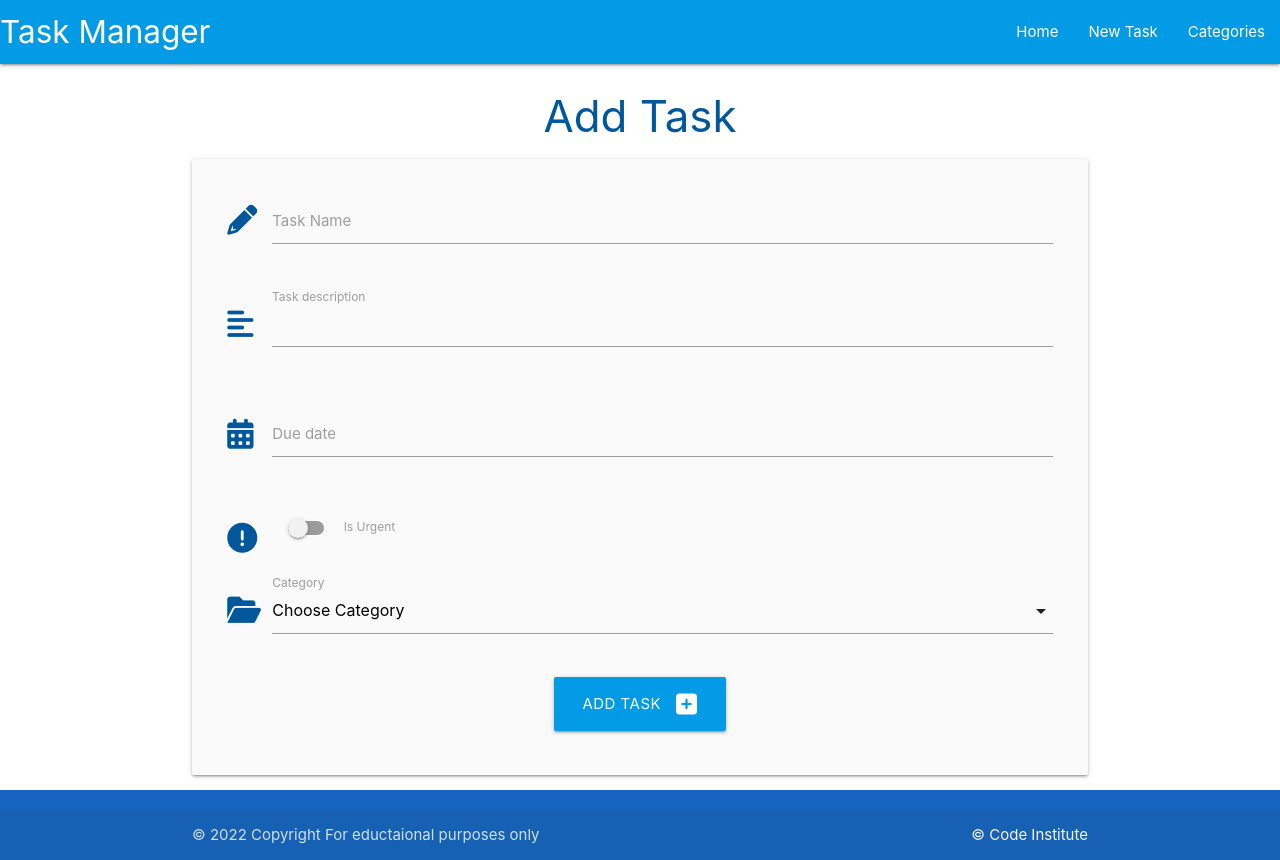
After one commit to BrianStritch/DBMS-Walkthrough_project, a Flask app: page /add_task in a window 1280 px wide. The commit adds this page. Run offline with Flask 2, Linux system fonts and the light colour scheme; data that the repository does not hold is empty.

Commit message:
add option to create tasks to add to categories and update readme

```diff
--- a/taskmanager/routes.py
+++ b/taskmanager/routes.py
@@ -3,23 +3,32 @@
 
 2. Then, from our main taskmanager package, let's import both 'app' and 'db'.
 
-3. For simplicity to get the app running, we'll create a basic app route using the root-level directory of slash.
-    This will be used to target a function called 'home', which will just return the rendered_template
+3. For simplicity to get the app running, we'll create a basic app route
+    using the root-level directory of slash.
+    This will be used to target a function called 'home',
+    which will just return the rendered_template
     of "base.html" that we will create shortly.
 
 ########### after writing models.py
-4. we need to import these classes from models.py in order to generate our database next.
+4. we need to import these classes from models.py in order to generate
+    our database next.
 
 # back in stage 4 to set button function
-5. If the requested method is equal to POST, then we will create a new variable called
-    'category', which will be set to a new instance of the Category() model imported at the top of the file.
+5. If the requested method is equal to POST,
+    then we will create a new variable called
+    'category', which will be set to a new instance of the
+    Category() model imported at the top of the file.
 
-    Once we've grabbed the form data, we can then 'add' and 'commit' this information to the
-    SQLAlchemy database variable of 'db' imported at the top of the file.
-    This will use the database sessionmaker instance that we learned about in some of the previous videos.
-    After the form gets submitted, and we're adding and committing the new data to our database,
+    Once we've grabbed the form data, we can then 'add' and
+    'commit' this information to the SQLAlchemy database variable
+    of 'db' imported at the top of the file.
+    This will use the database sessionmaker instance that we learned
+    about in some of the previous videos.
+    After the form gets submitted, and we're adding and committing
+    the new data to our database,
     we could redirect the user back to the 'categories' page.
-    We'll need to import the 'redirect' and 'url_for' classes at the top of the file from our flask import.
+    We'll need to import the 'redirect' and 'url_for' classes at the
+    top of the file from our flask import.
 
 6. back in stage 5 - specific notes in readme
 
@@ -65,6 +74,8 @@
         'category' variable, and then commit the session changes.
         Finally, once that's been deleted and our session has been committed, we can simply
         redirect the user back to the function above called "categories".
+# back in stage 8
+12. specific notes in readme
 """
 # 1
 from flask import render_template, request, redirect, url_for
@@ -72,7 +83,7 @@ from flask import render_template, request, redirect, url_for
 from taskmanager import app, db
 
 # 4
-from taskmanager.models import Category, Task
+from taskmanager.models import Category, Task, Tasks
 
 # 3
 @app.route("/")
@@ -118,3 +129,21 @@ def delete_category(category_id):
     db.session.delete(category)
     db.session.commit()
     return redirect(url_for("categories"))
+
+# 12
+@app.route("/add_task", methods=["GET", "POST"])
+def add_task():
+    categories = list(Category.query.order_by(Category.category_name).all())
+    if request.method == "POST":
+        task = Tasks(
+            task_name = request.form.get("task_name"),
+            task_description = request.form.get("task_description"),
+            is_urgent = bool(True if request.form.get("is_urgent") else False),
+            due_date = request.form.get("due_date"),
+            category_id = request.form.get("category_id")
+        )
+        category = Category(category_name=request.form.get("category_name"))
+        db.session.add(task)
+        db.session.commit()
+        return redirect(url_for("home"))
+    return render_template("add_task.html", categories = categories)
--- a/taskmanager/static/js/script.js
+++ b/taskmanager/static/js/script.js
@@ -1,11 +1,23 @@
- """
+ /**
+  *
  the first eventlistener is for the sidenav functionality
- """
+ **/
 
  document.addEventListener('DOMContentLoaded', function() {
      // sidenav initialisation
     let sidenav = document.querySelectorAll('.sidenav');
     M.Sidenav.init(sidenav);
+    // this is added in from function below to initialize datepicker
+    let datepicker = document.querySelectorAll('.datepicker');
+    M.Datepicker.init(datepicker, {
+      format: "dd mmmm, yyyy", // this format gives eg: 1 febuary, 2024   - taken from materialize website
+      i18n:{done: "Select"}
+      });
+
+    // this is added in from function below to initialize dropdown
+    let selects = document.querySelectorAll('select');
+    M.FormSelect.init(selects);
+
   });
 
   // Or with jQuery
@@ -13,3 +25,30 @@
 //   $(document).ready(function(){
 //     $('.sidenav').sidenav();
 //   });
+
+
+// this is from stage 8 initializing the datepicker in tasks form
+
+// document.addEventListener('DOMContentLoaded', function() {
+//   var elems = document.querySelectorAll('.datepicker');
+//   var instances = M.Datepicker.init(elems, options);
+// });
+
+  // Or with jQuery
+
+  // $(document).ready(function(){
+  //   $('.datepicker').datepicker();
+  // });
+
+
+ // this is from stage 8 initializing the dropdown menu in tasks form
+  // document.addEventListener('DOMContentLoaded', function() {
+  //   var elems = document.querySelectorAll('select');
+  //   var instances = M.FormSelect.init(elems, options);
+  // });
+
+  // // Or with jQuery
+
+  // $(document).ready(function(){
+  //   $('select').formSelect();
+  // });
--- /dev/null
+++ b/taskmanager/templates/add_task.html
@@ -0,0 +1,71 @@
+{% extends "base.html" %}
+{% block content %}
+<h3 class="light-blue-text text-darken-4 center-align">Add Task</h3>
+
+<div class="row card-panel grey lighten-5">
+    <form class="col s12 " method="POST" action="{{ url_for('add_task')}}">
+        <!-- Task Name -->
+        <div class="row">
+            <div class="input-field col s12">
+                <i class="fas fa-pencil-alt prefix light-blue-text text-darken-4"></i>
+                <input id="task_name" name="task_name" type="text" minlength="5" maxlength="50" class="validate"
+                    required>
+                <label for="task_name">Task Name</label>
+            </div>
+        </div>
+        <!-- Task description -->
+        <div class="row">
+            <div class="input-field col s12">
+                <i class="fas fa-align-left prefix light-blue-text text-darken-4"></i>
+                <textarea id="task_description" name="task_description" type="text" minlength="50" maxlength="200"
+                    class="materialize-textarea validate" required>
+                </textarea>
+                <label for="task_description">Task description</label>
+            </div>
+        </div>
+         <!-- Due date -->
+         <div class="row">
+            <div class="input-field col s12">
+                <i class="fas fa-calendar-alt prefix light-blue-text text-darken-4"></i>
+                <input id="due_date" name="due_date" type="text" class="datepicker validate"
+                    required>
+                <label for="due_date">Due date</label>
+            </div>
+        </div>
+        <!-- is_urgent -->
+        <div class="row">
+            <div class="input-field col s12">
+                <div class="switch">
+                    <i class="fas fa-exclamation-circle prefix light-blue-text text-darken-4"></i>
+                    <label for="is_urgent">
+                        <input id="is_urgent" name="is_urgent" type="checkbox">
+                        <span class="lever"></span>
+                        Is Urgent
+                    </label>
+                </div>
+            </div>
+        </div>
+        <!-- category_id -->
+        <div class="row">
+            <div class="input-field col s12">
+                <i class="fas fa-folder-open prefix light-blue-text text-darken-4"></i>
+                <select name="category_id" id="category_id" class="validate" required>
+                    <option value="" disabled selected >Choose Category</option>
+                    {% for category in categories %}
+                    <option value="{{ category.id }}">{{ category.category_name }}</option>
+                    {% endfor %}
+                </select>
+                <label for="category_id">Category</label>
+            </div>
+        </div>
+        <!-- Submit Button -->
+        <div class="row">
+            <div class="col s12 center-align">
+                <button type="submit" class="btn-large light-blue darken-1">
+                    Add Task <i class="fas fa-plus-square right"></i>
+                </button>
+            </div>
+        </div>
+    </form>
+</div>
+{% endblock %}
--- a/taskmanager/templates/base.html
+++ b/taskmanager/templates/base.html
@@ -21,7 +21,7 @@
               <a href="#" data-target="mobile-demo" class="sidenav-trigger"><i class="fas fa-bars"></i></a>
               <ul class="right hide-on-med-and-down">
                 <li><a href="{{url_for('home')}}">Home</a></li>
-                <li><a href="">New Task</a></li>
+                <li><a href="{{url_for('add_task')}}">New Task</a></li>
                 <li><a href="{{url_for('categories')}}">Categories</a></li>
               </ul>
             </div>
@@ -29,7 +29,7 @@
           <!-- SIDE MOBILE NAVBAR -->
           <ul class="sidenav" id="mobile-demo">
             <li><a href="{{url_for('home')}}">Home</a></li>
-            <li><a href="">New Task</a></li>
+            <li><a href="{{url_for('add_task')}}">New Task</a></li>
             <li><a href="{{url_for('categories')}}">Categories</a></li>
           </ul>
     </header>
```
Also changed, not shown: taskmanager/models.py (+19 -0 lines), taskmanager/templates/tasks.html (+8 -0 lines), README.md.
